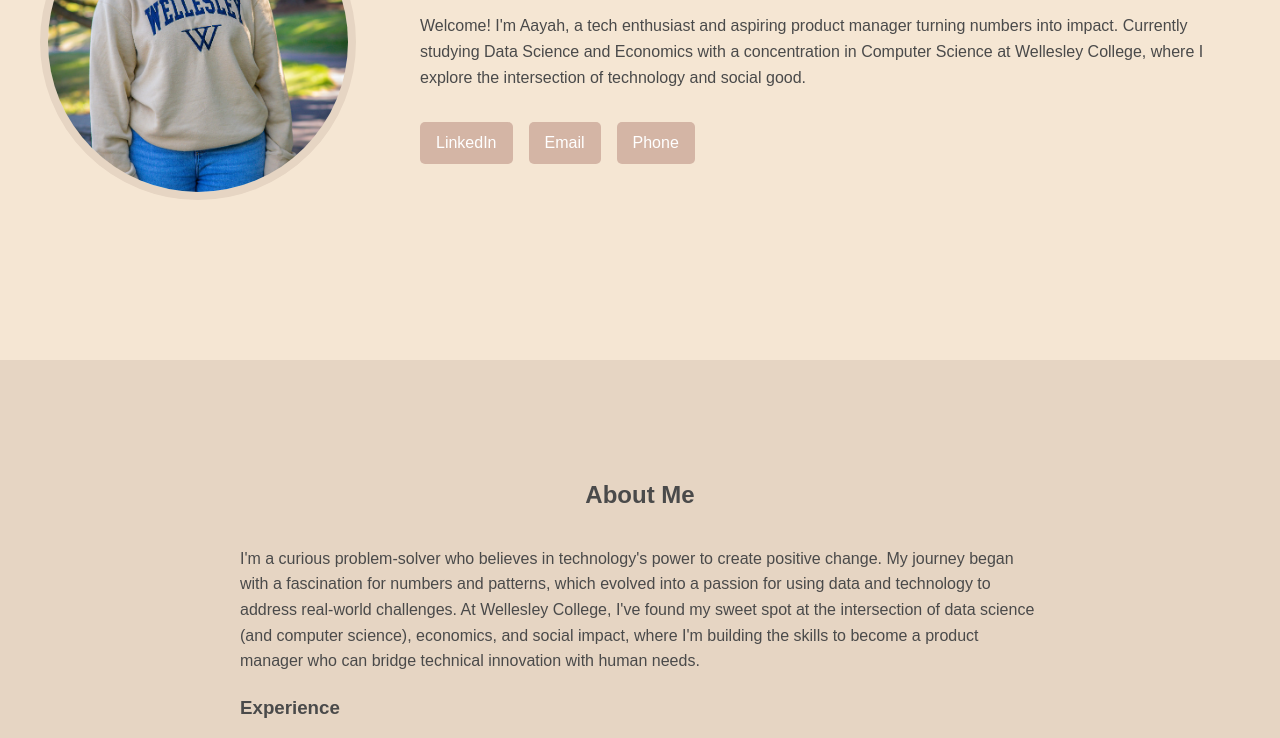
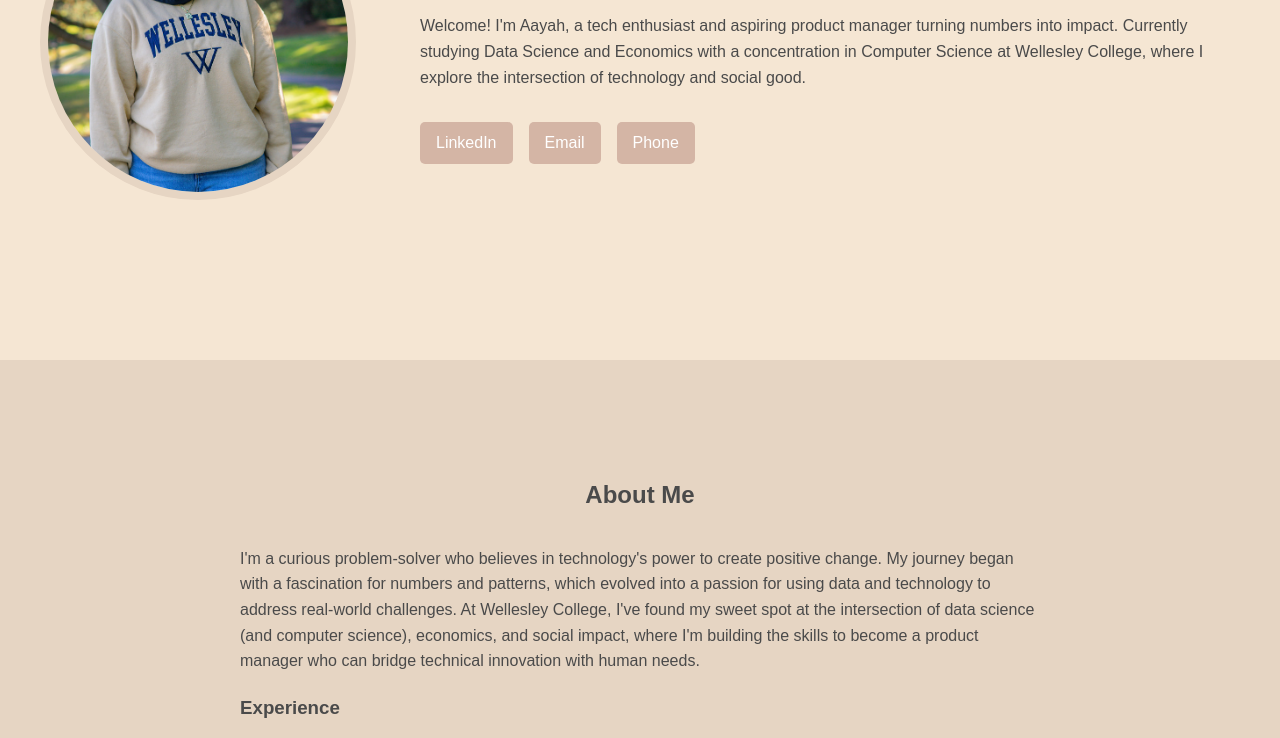
Before and after one commit to aayahosman/aayahosman.github.io, a plain HTML site: page index.html in a window 1280 px wide. Shown: the part 270-1008 px from the top of the page. Drawn offline with Linux system fonts and the light colour scheme.

Commit message:
Add files via upload

```diff
--- a/index.html
+++ b/index.html
@@ -66,7 +66,7 @@
         height: 300px;
         border-radius: 50%;
         object-fit: cover;
-        object-position: 25% 50%;
+        object-position: 25% 35%;
         border: 8px solid var(--secondary-color);
     }
 
```
